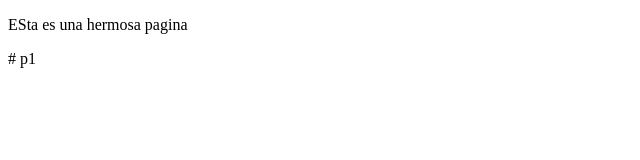
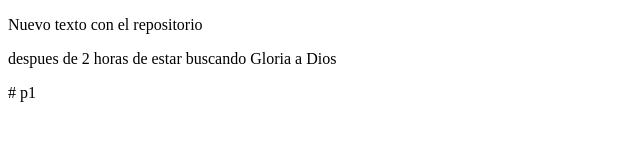
Before and after one commit to seguit/p1, a plain HTML site: page index.html in a window 1280 px wide. Shown: the whole page, without its empty margins (0-640 px from the left). Drawn offline with Linux system fonts and the light colour scheme.

Commit message:
cambios sitio gitHub

```diff
--- a/index.html
+++ b/index.html
@@ -4,9 +4,10 @@
     <meta charset="UTF-8">
     <meta http-equiv="X-UA-Compatible" content="IE=edge">
     <meta name="viewport" content="width=device-width, initial-scale=1.0">
-    <title>Muchachos como están</title>
+    <title>REPOSITORIO Hit Hub</title>
 </head>
 <body>
-    <p>ESta es una hermosa pagina</p>
+    <p>Nuevo texto con el repositorio</p>
+    <p>despues de 2 horas de estar buscando Gloria a Dios</p>
 </body>
 </html># p1
```
